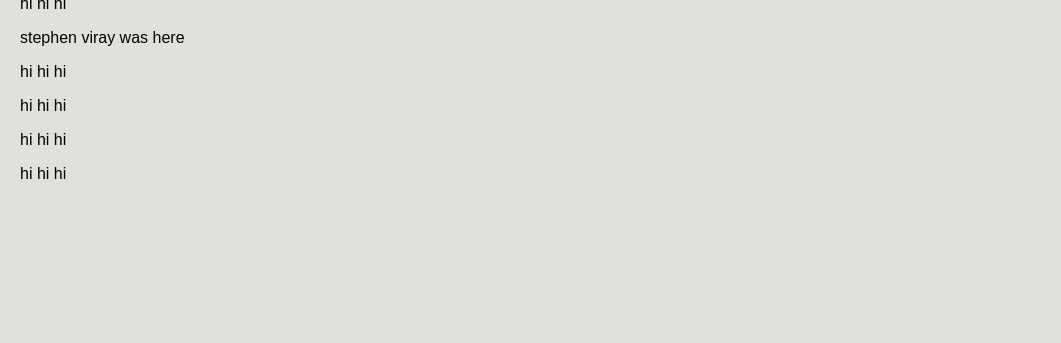
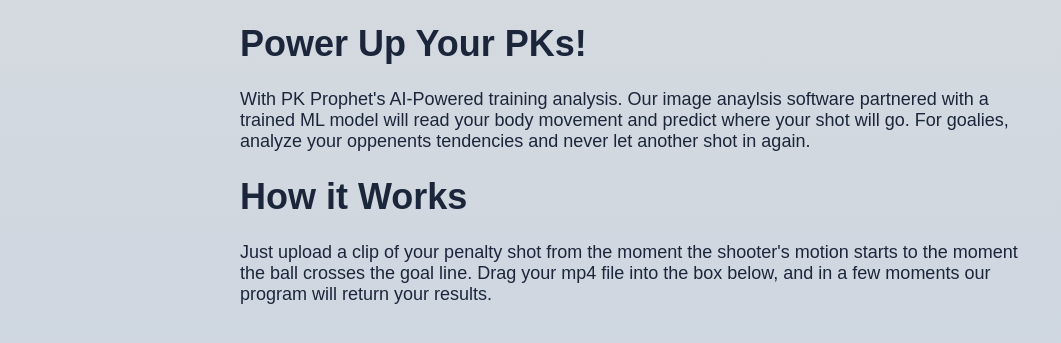
Before and after one commit to SaucyBoi21/Ramblin-Hacks, a Flask app: page / in a window 1280 px wide. Shown: the part 751-1094 px from the top of the page, without its empty margins (0-1061 px from the left). Before the commit the page ends 930 px from the top, so only its background shows below. Run offline with Flask 3, Linux system fonts and the light colour scheme.

Commit message:
updated front end

```diff
--- a/app/src/app/templates/home.html
+++ b/app/src/app/templates/home.html
@@ -7,7 +7,7 @@
         body {
             margin: 0;
             font-family: Arial, sans-serif;
-            background-color: #E0E1DD;
+            background: linear-gradient(to bottom, #E0E1DD, #778da95b); /* Gradient background */
         }
 
         .topbar {
@@ -39,6 +39,11 @@
 
         .content {
             padding: 20px;
+            font-size: large;
+            color: #1B263B;
+            align-items: left;
+            width: 800px;
+            margin: 0 auto;
         }
         .video-container {
             display: flex;
@@ -73,24 +78,20 @@
             <a href="/about">About</a>
         </div>
     </div>
-
-    <div class="gif-container" style="text-align: center; margin-top: 20px; margin-bottom: 20px;">
-        <img src="{{ url_for('static', filename='tempgif.gif') }}" alt="GIF" class="bordered-gif" width="50%" height="auto">
-    </div>
-
-    <div class="content">
-        <h1>Hello, World!</h1>
-        <p>hi hi hi</p>
-        <p>hi hi hi</p>
-        <p>stephen viray was here</p>
-        <p>hi hi hi</p>
-        <p>hi hi hi</p>
-        <p>hi hi hi</p>
-        <p>hi hi hi</p>
-        <object type="image/svg+xml" data="/static/21Qa9O01.svg" width="100%" height="50x"></object>
+    <br>
+    <div class="content" style="text-align: left;">
+        <div class="gif-container" style="text-align: center; margin-top: 20px; margin-bottom: 20px;">
+            <img src="{{ url_for('static', filename='tempgif.gif') }}" alt="GIF" class="bordered-gif" width="100%" height="auto">
+        </div>
+        <h1>Power Up Your PKs!</h1>
+        <p>With PK Prophet's AI-Powered training analysis. Our image anaylsis software partnered with a trained ML model will read your body movement and predict where your shot will go. For goalies, analyze your oppenents tendencies and never let another shot in again.</p>
+        <h1>How it Works</h1>
+        <p>Just upload a clip of your penalty shot from the moment the shooter's motion starts to the moment the ball crosses the goal line. Drag your mp4 file into the box below, and in a few moments our program will return your results.</p>
 
 
     </div>
 
+
+
 </body>
 </html>
```
